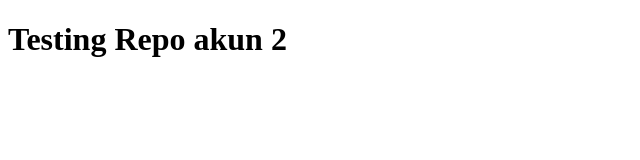
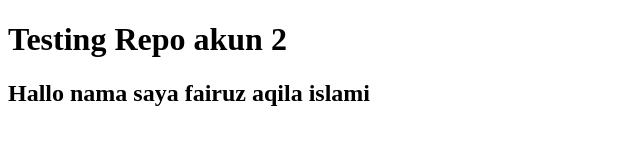
Before and after one commit to FairuzAqila/tesRepo, a plain HTML site: page index.html in a window 1280 px wide. Shown: the whole page, without its empty margins (0-640 px from the left). Drawn offline with Linux system fonts and the light colour scheme.

Commit message:
updadet repo

```diff
--- a/index.html
+++ b/index.html
@@ -7,5 +7,6 @@
 </head>
 <body>
     <h1>Testing Repo akun 2</h1>
+    <h2>Hallo nama saya fairuz aqila islami</h2>
 </body>
 </html>
```
Also changed, not shown: styles.css (added).
